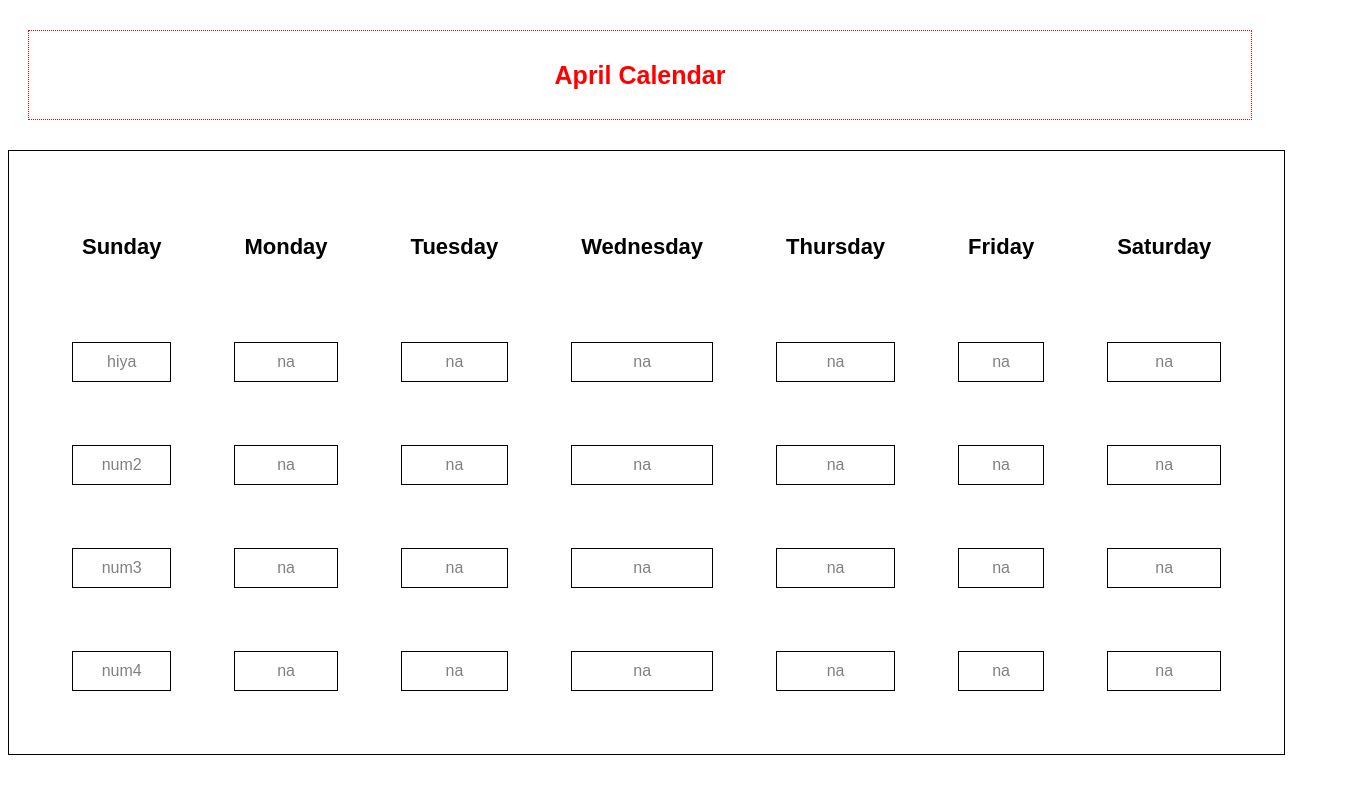
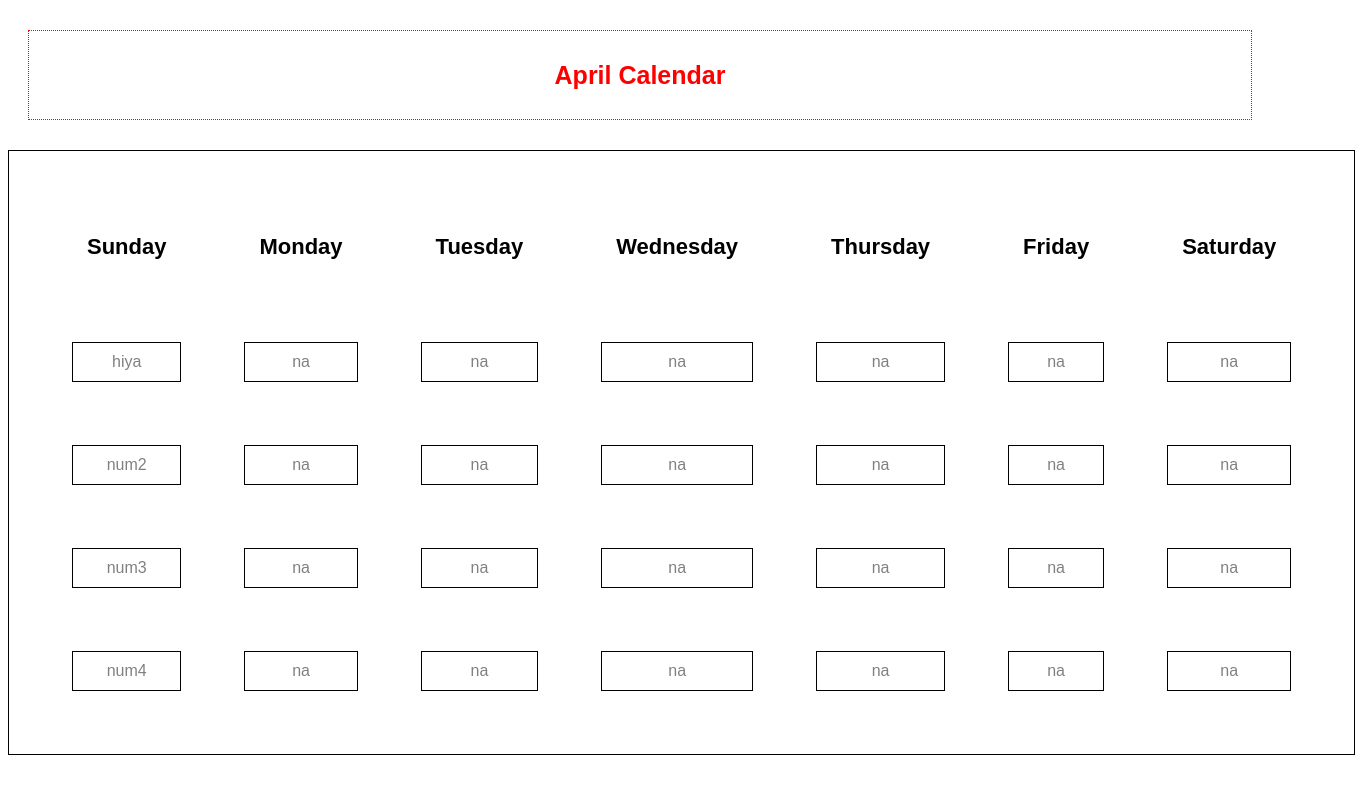
Before and after one commit to estewart1/estewart1.github.io, a plain HTML site: page index.html in a window 1280 px wide. Shown: the whole page, 1355 px wide, since content can reach past the window. Drawn offline with Linux system fonts and the light colour scheme.

Commit message:
Update style.css

```diff
--- a/style.css
+++ b/style.css
@@ -16,9 +16,9 @@ h2 {
 th {
   color: black;
   font-size: 22px;
-  line-height: 45px;
+  line-height: 35px;
   margin-top: 10px;
-  padding: 10px 10px;
+  padding: 15px 15px;
   text-align: center;
 }
 
```
